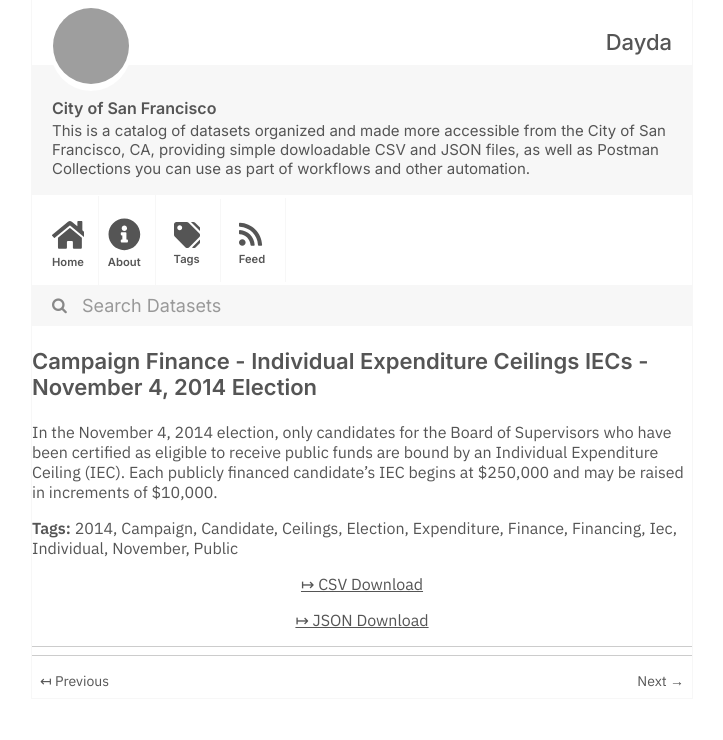
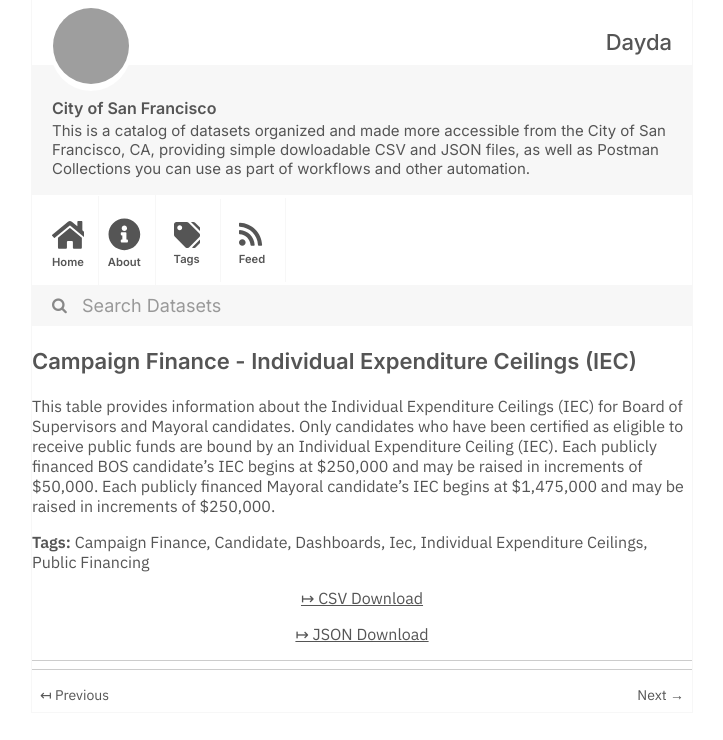
Before and after one commit to dayda-entities/city-of-san-francisco, a Jekyll site: the page built from _posts/2020-11-10-campaign-finance-individual-ex.md, in a window 1280 px wide, cut to the strip 0-740 px from the top of the page. Shown: the whole strip, without its empty margins (278-1001 px from the left). Built offline with Jekyll 4.4.1, drawn with Linux system fonts in a browser that asks for light colours; grey boxes are pictures that could not be loaded.

```diff
--- a/_posts/2020-11-10-campaign-finance-individual-ex.md
+++ b/_posts/2020-11-10-campaign-finance-individual-ex.md
@@ -1,29 +1,21 @@
 ---
-title: >-
-  Campaign Finance - Individual Expenditure Ceilings  IECs  - November 4, 2014
-  Election
-created: '2020-11-10T16:57:04.258772'
-modified: '2020-11-10T16:57:04.258779'
+title: Campaign Finance - Individual Expenditure Ceilings (IEC)
+created: '2020-11-10T16:56:18.170545'
+modified: '2020-12-04T19:33:02.263371'
 state: active
 type: dataset
 tags:
-  - '2014'
-  - Campaign
+  - Campaign Finance
   - Candidate
-  - Ceilings
-  - Election
-  - Expenditure
-  - Finance
-  - Financing
+  - Dashboards
   - Iec
-  - Individual
-  - November
-  - Public
+  - Individual Expenditure Ceilings
+  - Public Financing
 groups:
   - Local Government
-csv_url: 'https://data.sfgov.org/api/views/wv7d-caby/rows.csv?accessType=DOWNLOAD'
-json_url: 'https://data.sfgov.org/api/views/wv7d-caby/rows.json?accessType=DOWNLOAD'
+csv_url: 'https://data.sfgov.org/api/views/9gib-7p8x/rows.csv?accessType=DOWNLOAD'
+json_url: 'https://data.sfgov.org/api/views/9gib-7p8x/rows.json?accessType=DOWNLOAD'
 layout: post
 
 ---
-In the November 4, 2014 election, only candidates for the Board of Supervisors who have been certified as eligible to receive public funds are bound by an Individual Expenditure Ceiling (IEC). Each publicly financed candidate's IEC begins at $250,000 and may be raised in increments of $10,000.
+This table provides information about the Individual Expenditure Ceilings (IEC) for Board of Supervisors and Mayoral candidates. Only candidates who have been certified as eligible to receive public funds are bound by an Individual Expenditure Ceiling (IEC). Each publicly financed BOS candidate's IEC begins at $250,000 and may be raised in increments of $50,000. Each publicly financed Mayoral candidate's IEC begins at $1,475,000 and may be raised in increments of $250,000.
```
